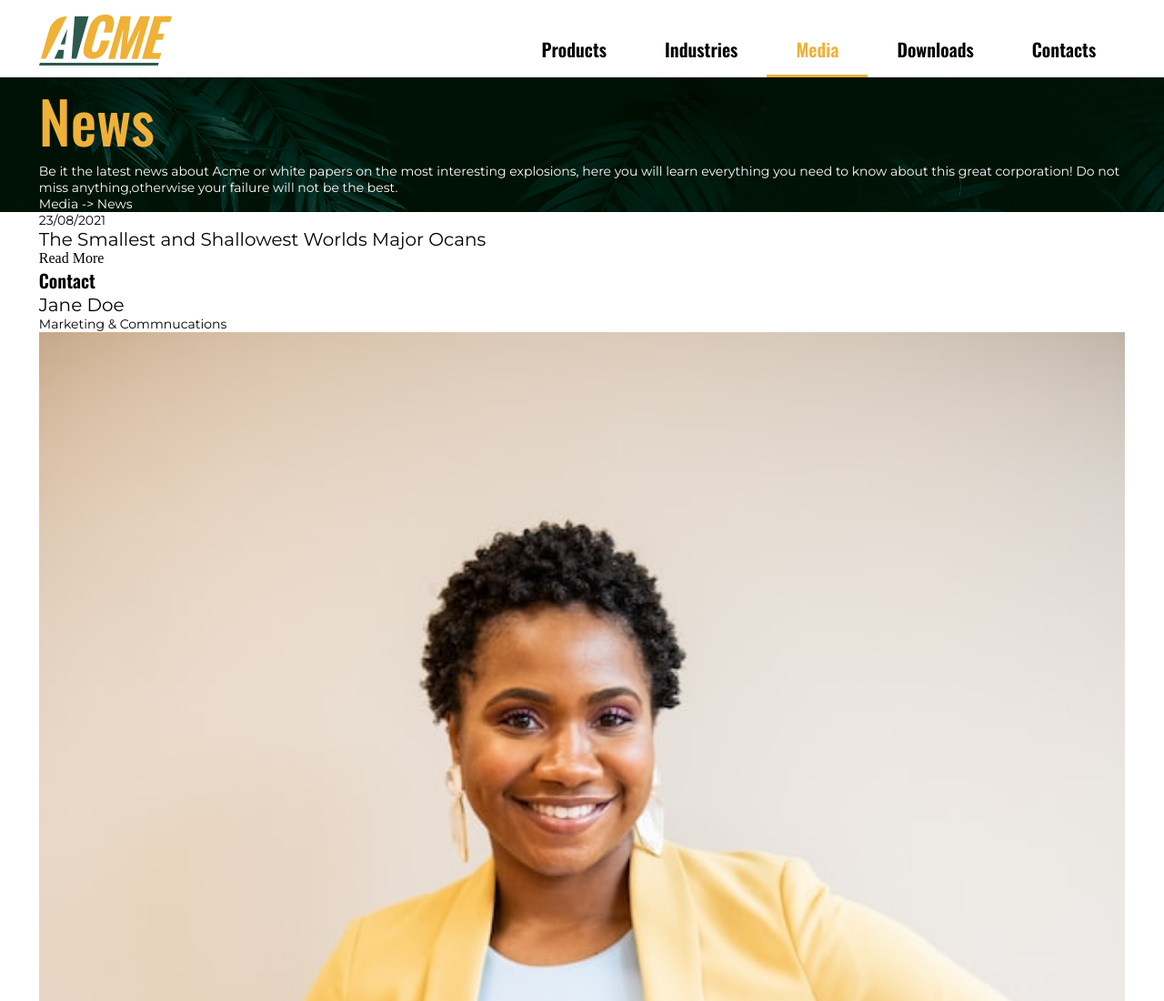
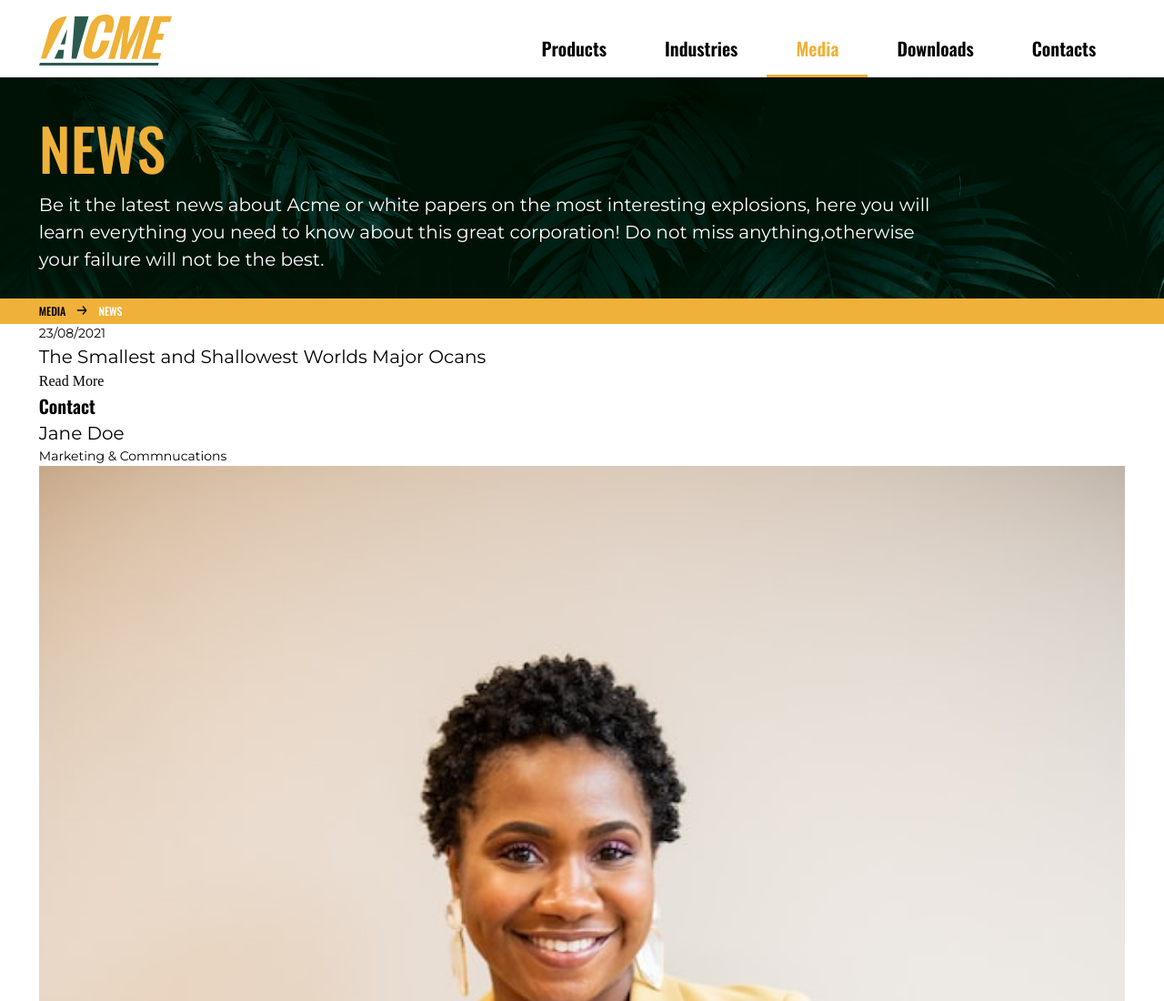
Before and after one commit to FluffyderDelphin/Acme-Project-, a website built with Vite: page src/app/news.html in a window 1280 px wide. Shown: the top 1100 px of the page at 91% size. Built offline with nearby package versions, Linux system fonts and the light colour scheme.

Commit message:
hero styling

```diff
--- a/src/app/news.html
+++ b/src/app/news.html
@@ -48,16 +48,24 @@
         <div class="container">
           <div class="hero__text">
             <h1>News</h1>
-            <p>
+            <h3>
               Be it the latest news about Acme or white papers on the most
               interesting explosions, here you will learn everything you need to
               know about this great corporation! Do not miss anything,otherwise
               your failure will not be the best.
+            </h3>
+          </div>
+        </div>
+
+        <div class="hero__bar">
+          <div class="container">
+            <p class="breadnBtn bread">
+              <span>Media</span>
+              <span class="bread__arrow"
+                ><img src="../public/icons/Arrow-right.svg"
+              /></span>
+              <span class="current">News</span>
             </p>
-          </div>
-
-          <div class="hero__bar">
-            <p>Media -> News</p>
           </div>
         </div>
       </section>
--- a/src/app/scss/base/_global.scss
+++ b/src/app/scss/base/_global.scss
@@ -5,6 +5,7 @@ img {
 
 html{
     font-size: 100%;
+    line-height: 1.5;
     box-sizing: border-box;
     overflow-x: hidden;
 }
@@ -19,7 +20,6 @@ html{
 
 body{
     overflow-x: hidden;
-
     &.noscroll {
         overflow: hidden;
       }
--- a/src/app/scss/base/_typography.scss
+++ b/src/app/scss/base/_typography.scss
@@ -1,19 +1,33 @@
+@use '../media/' as mix;
+
 h1{
   font-size: 4rem;
    font-family: 'Oswald', sans-serif;
    font-weight: 500;
+
+   @include mix.breakpoint-down (medium){
+    font-size: 3rem;
+}
 }
 
 h2,.nav__desktop__menu a{
   font-size: 1.25rem;
   font-family: 'Oswald',sans-serif;
   font-weight: 600;
+
+  @include mix.breakpoint-down (medium){
+    font-size: .9rem;
+}
 }
 
 h3{
     font-size: 1.25rem;
     font-family: 'Montserrat', sans-serif;
     font-weight: 400;
+
+    @include mix.breakpoint-down (medium){
+        font-size: .9rem;
+    }
 }
 h4{
     font-size: 0.875rem;
@@ -43,4 +57,5 @@ p{
   font-size: 0.75rem;
   font-family: 'Oswald', sans-serif;
   font-weight: 500;
+  text-transform: uppercase;
 }
--- a/src/app/scss/components/_hero.scss
+++ b/src/app/scss/components/_hero.scss
@@ -1,13 +1,43 @@
 @use '../colors' as col;
+@use '../media' as mix;
 
 .hero{
     background-image: url('../../public/background/ACME_Background-Pattern.png');
+
+    &__text{
+        padding: 1.8rem 0;
+    }
+
     h1{
         color:col.$color-yellow ;
+        text-transform: uppercase;
     }
 
-    p{
-        color:col.$color-white ;
+    h3{
+        color:col.$color-white;
+        max-width: 62rem;
+    }
+
+    &__bar{
+        background-color: col.$color-yellow;
+        padding: .3rem 0;
+    }
+
+    .bread{
+        display: flex;
+        gap: 10px;
+
+        span{
+            color: col.$color-black;
+        }
+
+        .current{
+            color: col.$color-white;
+        }
+
+        &__arrow{
+            height: 1rem;
+        }
     }
 
 }
```
